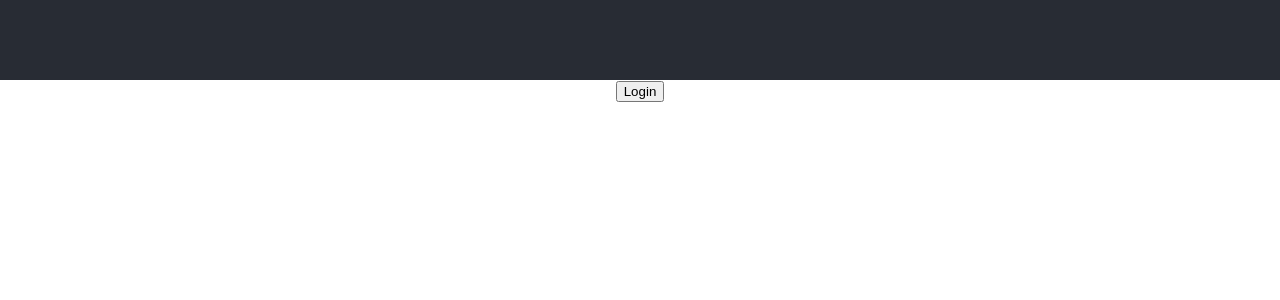
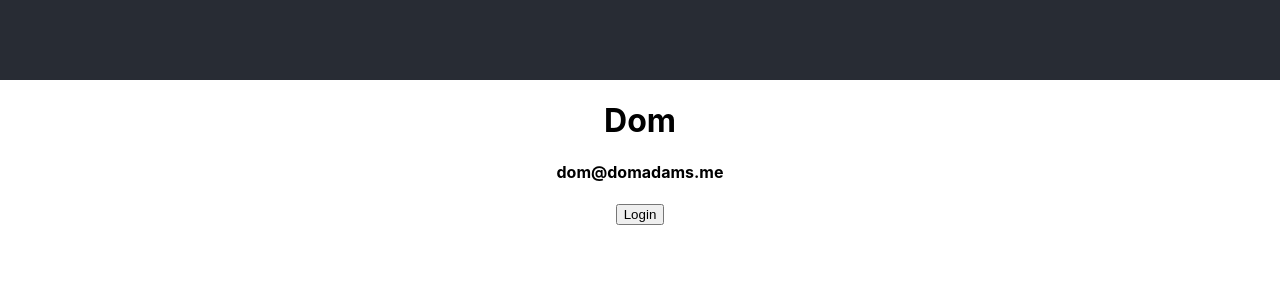
Before and after one commit to domobritton/react-projects, a React (Create React App) app: page / in a window 1280 px wide. Shown: the top 300 px of the page. Built offline with nearby package versions, Linux system fonts and the light colour scheme.

Commit message:
Add context API

```diff
--- a/src/App.js
+++ b/src/App.js
@@ -1,13 +1,38 @@
-import React, { Component } from 'react';
+import React, { Component, createContext } from 'react';
 import './App.css';
 import { Toggle } from 'Utilities';
-import { Modal } from 'Elements'
+import { Modal } from 'Elements';
+import User from './User';
+import { UserContext } from './UserContext';
+
+class UserProvider extends Component {
+
+  state = {
+    id: '123',
+    name: 'Dom',
+    email: 'dom@domadams.me'
+  }
+
+  render() {
+    return (
+    <UserContext.Provider
+      value={{
+        user: this.state
+      }}
+    >
+      {this.props.children}
+    </UserContext.Provider>
+    )
+  }
+}
 class App extends Component {
   render() {
     return (
+      <UserProvider>
         <div className="App">
           <header className="header">
           </header>
+          <User />
           <Toggle>
             {({on, toggle}) => (
               <>
@@ -19,6 +44,7 @@ class App extends Component {
             )}
           </Toggle>
         </div>
+      </UserProvider>
     );
   }
 }
--- /dev/null
+++ b/src/User.js
@@ -0,0 +1,17 @@
+import React, { Component } from 'react'
+import { UserContext } from './UserContext';
+
+export default class User extends Component {
+  render() {
+    return (
+        <UserContext.Consumer>
+            {(context) => (
+                <div>
+                    <h1>{context.user.name}</h1>
+                    <h4>{context.user.email}</h4>
+                </div>
+            )}
+        </UserContext.Consumer>
+    )
+  }
+}
--- /dev/null
+++ b/src/UserContext.js
@@ -0,0 +1,3 @@
+import { createContext } from 'react';
+
+export const UserContext = createContext();
```
Lines whose indentation alone changed are shown as unchanged.
